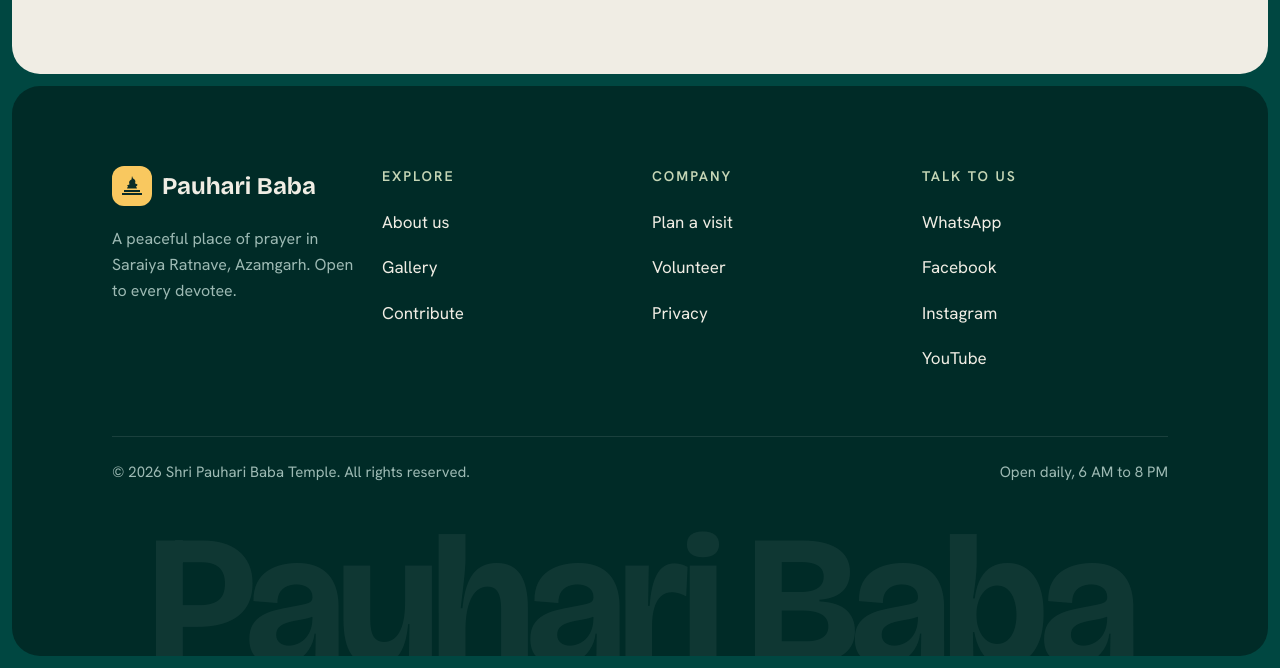
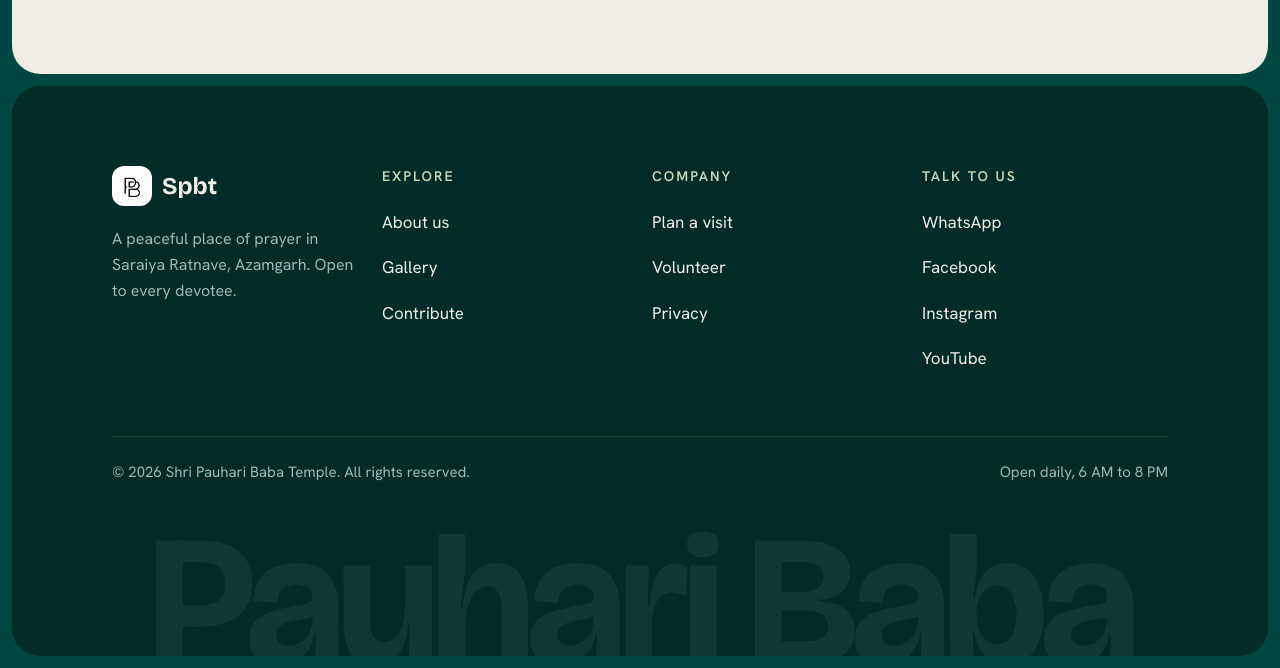
Before and after one commit to Codewithsps/pb, a plain HTML site: page contact.html in a window 1280 px wide. Shown: the part 2142-2810 px from the top of the page. Drawn offline with nearby package versions, Linux system fonts and the light colour scheme.

Commit message:
Update contact.html

```diff
--- a/contact.html
+++ b/contact.html
@@ -218,13 +218,9 @@
                     <div>
                         <a href="index.html" class="flex items-center gap-2.5 font-display"
                             aria-label="Shri Pauhari Baba Temple, home">
-                            <span class="grid h-10 w-10 place-items-center rounded-xl bg-sun text-ink"><svg
-                                    viewBox="0 0 24 24" class="h-6 w-6" fill="currentColor" aria-hidden="true">
-                                    <path
-                                        d="M12 2l1 2.4c1.4.4 2.4 1.7 2.4 3.2 0 .6-.2 1.2-.5 1.7l2.6 1.3-.5 1.4H16l1 2.5H7l1-2.5h-.5L7 11.6l2.6-1.3c-.3-.5-.5-1.1-.5-1.7 0-1.5 1-2.8 2.4-3.2z" />
-                                    <path d="M4 16h16v2H4zM2 19h20v2H2z" />
-                                </svg></span>
-                            <span class="text-2xl font-bold">Pauhari Baba</span>
+                            <img src="img/logo.png" alt="" width="40" height="40"
+                                class="h-10 w-10 rounded-xl object-cover">
+                            <span class="text-2xl font-bold">Spbt</span>
                         </a>
                         <p class="mt-5 max-w-xs leading-relaxed text-[#9dbab4]">A peaceful place of prayer in Saraiya
                             Ratnave, Azamgarh. Open to every devotee.</p>
```
